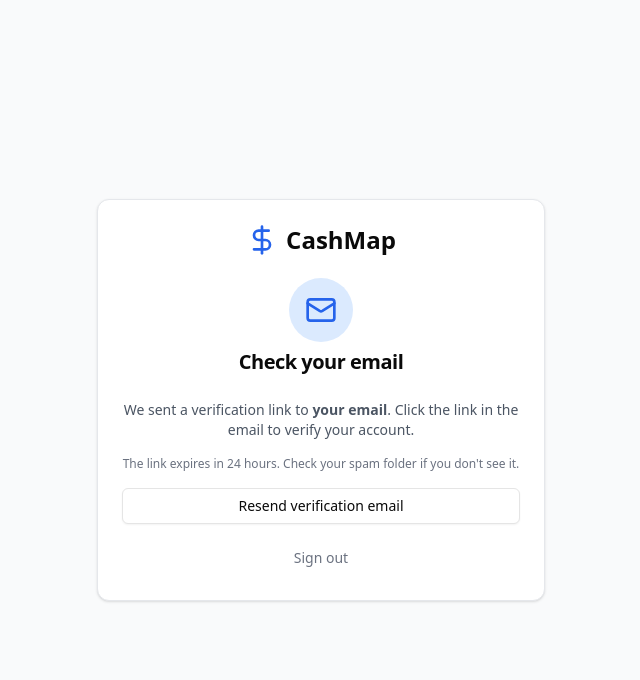
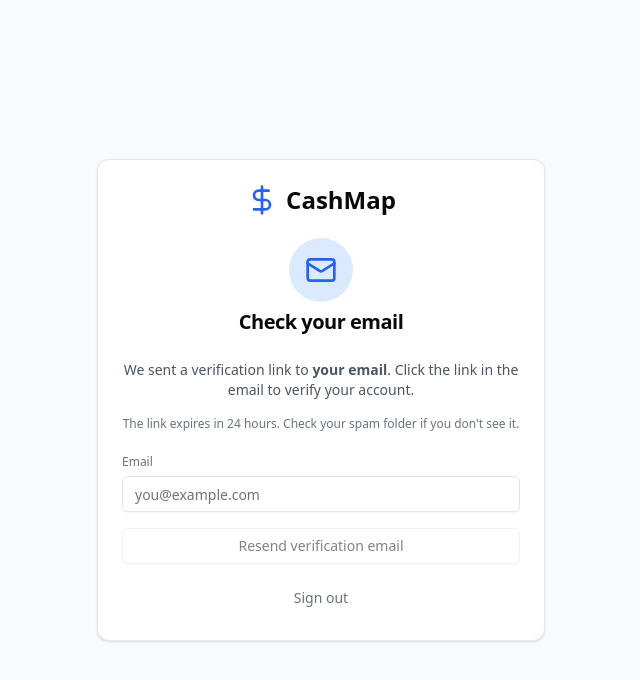
Before and after one commit to MishterPotayto/cashmap, a Next.js app: page /verify-email in a window 1280 px wide. Shown: the top 680 px of the page, without its empty margins (319-959 px from the left). Built offline with nearby package versions, Linux system fonts and the light colour scheme; no server answers.

Commit message:
Improve verification UX: pass email to /verify-email and allow resend without session
- Register page passes ?email= to verify screen
- Verify page supports email param or manual entry and can resend without session

Co-Authored-By: Warp <agent@warp.dev>

```diff
--- a/src/app/(auth)/register/page.tsx
+++ b/src/app/(auth)/register/page.tsx
@@ -50,7 +50,7 @@
       }
 
       // Do NOT auto sign in — require email verification first
-      router.push("/verify-email");
+      router.push(`/verify-email?email=${encodeURIComponent(email)}`);
     } catch {
       setError("Something went wrong. Please try again.");
       setLoading(false);
--- a/src/app/(auth)/verify-email/page.tsx
+++ b/src/app/(auth)/verify-email/page.tsx
@@ -1,23 +1,35 @@
 "use client";
 
 import { useSession, signOut } from "next-auth/react";
-import { useState } from "react";
+import { useEffect, useState } from "react";
+import { useSearchParams } from "next/navigation";
 import { Card, CardContent, CardHeader, CardTitle } from "@/components/ui/card";
 import { Button } from "@/components/ui/button";
+import { Input } from "@/components/ui/input";
+import { Label } from "@/components/ui/label";
 import { DollarSign, Mail, RefreshCw } from "lucide-react";
 
 export default function VerifyEmailPage() {
   const { data: session } = useSession();
+  const params = useSearchParams();
+  const [email, setEmail] = useState<string>("");
   const [resending, setResending] = useState(false);
   const [resent, setResent] = useState(false);
+
+  useEffect(() => {
+    const paramEmail = params.get("email");
+    const sessionEmail = session?.user?.email ?? null;
+    setEmail(sessionEmail ?? paramEmail ?? "");
+  }, [params, session]);
 
   async function handleResend() {
     setResending(true);
     try {
+      if (!email) return;
       const res = await fetch("/api/auth/resend-verification", {
         method: "POST",
         headers: { "Content-Type": "application/json" },
-        body: JSON.stringify({ email: session?.user?.email }),
+        body: JSON.stringify({ email }),
       });
       if (res.ok) setResent(true);
     } catch {
@@ -42,13 +54,27 @@
         </CardHeader>
         <CardContent className="space-y-4 text-center">
           <p className="text-sm text-gray-600">
-            We sent a verification link to{" "}
-            <strong>{session?.user?.email ?? "your email"}</strong>.
+            We sent a verification link to {" "}
+            <strong>{email || "your email"}</strong>.
             Click the link in the email to verify your account.
           </p>
           <p className="text-xs text-gray-500">
             The link expires in 24 hours. Check your spam folder if you don&apos;t see it.
           </p>
+
+          {!email && (
+            <div className="text-left">
+              <Label htmlFor="email" className="text-xs text-gray-500">Email</Label>
+              <Input
+                id="email"
+                type="email"
+                placeholder="you@example.com"
+                value={email}
+                onChange={(e) => setEmail(e.target.value)}
+                className="mt-1"
+              />
+            </div>
+          )}
 
           {resent ? (
             <p className="text-sm font-medium text-green-600">
@@ -59,7 +85,7 @@
               variant="outline"
               className="w-full"
               onClick={handleResend}
-              disabled={resending}
+              disabled={resending || !email}
             >
               {resending ? (
                 <>
```
